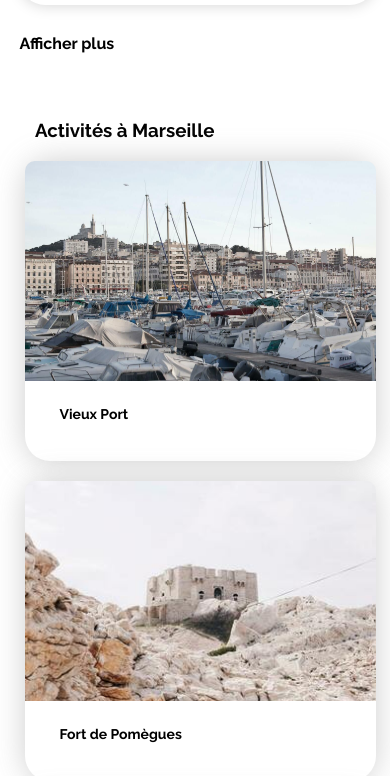
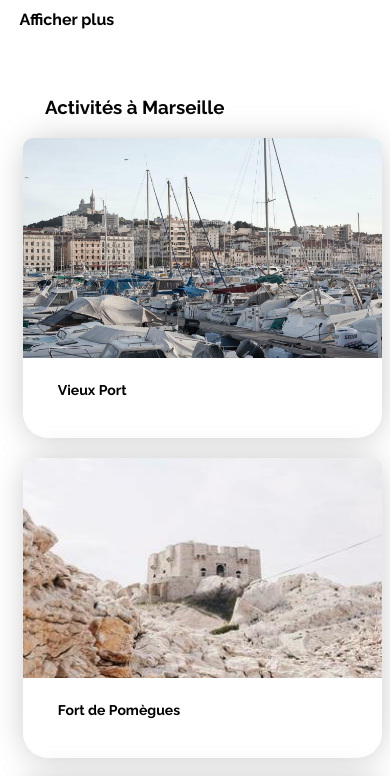
Before and after one commit to kevingrandpierre/Booki, a plain HTML site: page index.html in a window 390 px wide. Shown: the part 3396-4172 px from the top of the page. Drawn offline with Linux system fonts and the light colour scheme.

Commit message:
End css for tablet and smartphone

```diff
--- a/css/style.css
+++ b/css/style.css
@@ -411,7 +411,7 @@ nav a:hover {
     height: 2100px;
   }
   #logo{
-    margin: 5%;
+    margin: 3% 41% 1% 43%;
   }
   /* NAVBAR */
   .sub-nav {
@@ -545,15 +545,14 @@ nav a:hover {
   #bloc_activity{
     display: inline-block;
     flex-direction: column;
-    margin: 1500px 0 150px 10px;
+    margin: 1500px 0 150px 20px;
   }
     #activity h3{
         margin: 0 0 20px ;
     }
   .activity_card{
     height: 300px;
-    width: 95%;
-    margin-left: 5%;
+    width: 96%;
   }
     .activity_image_card img,
     .activity_image_card2 img,
```
